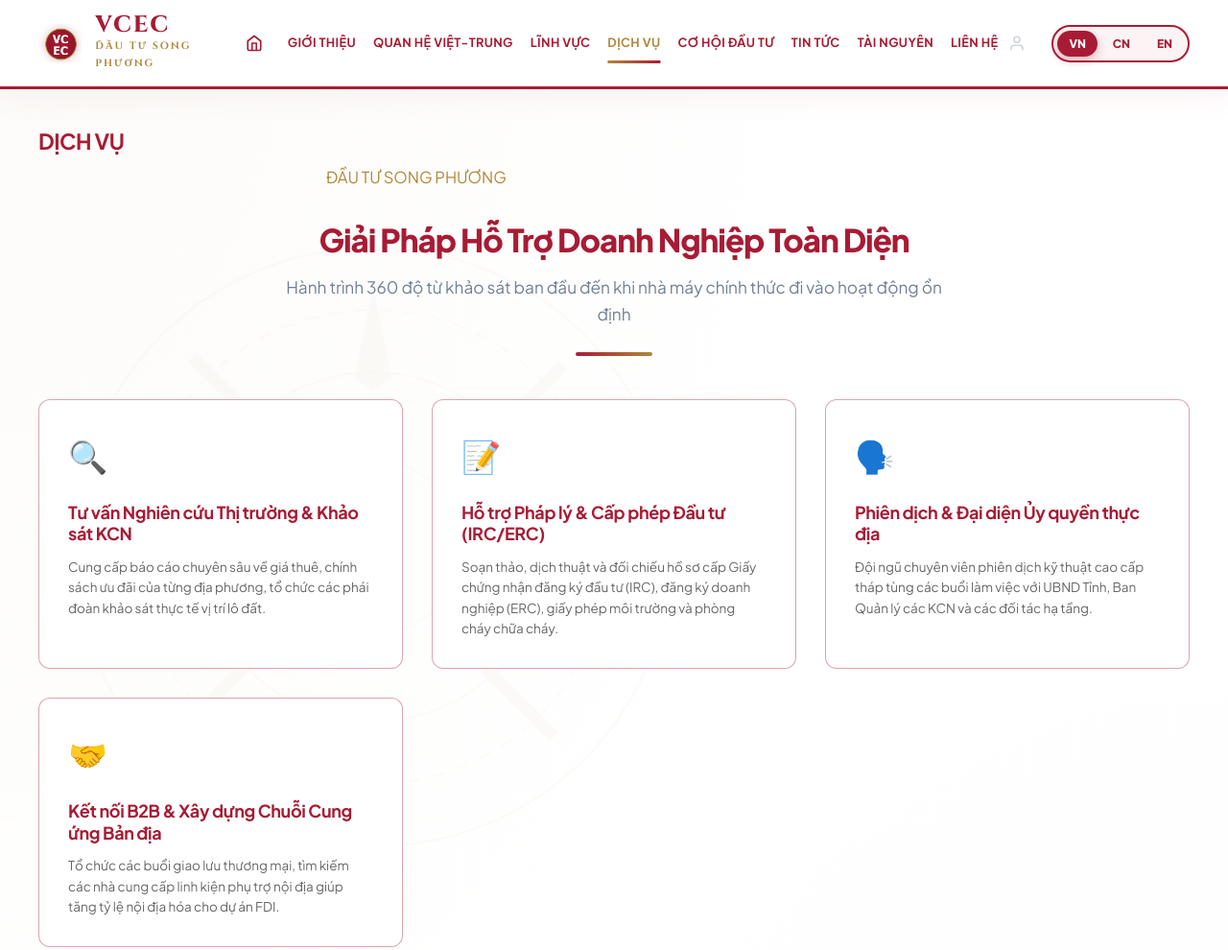
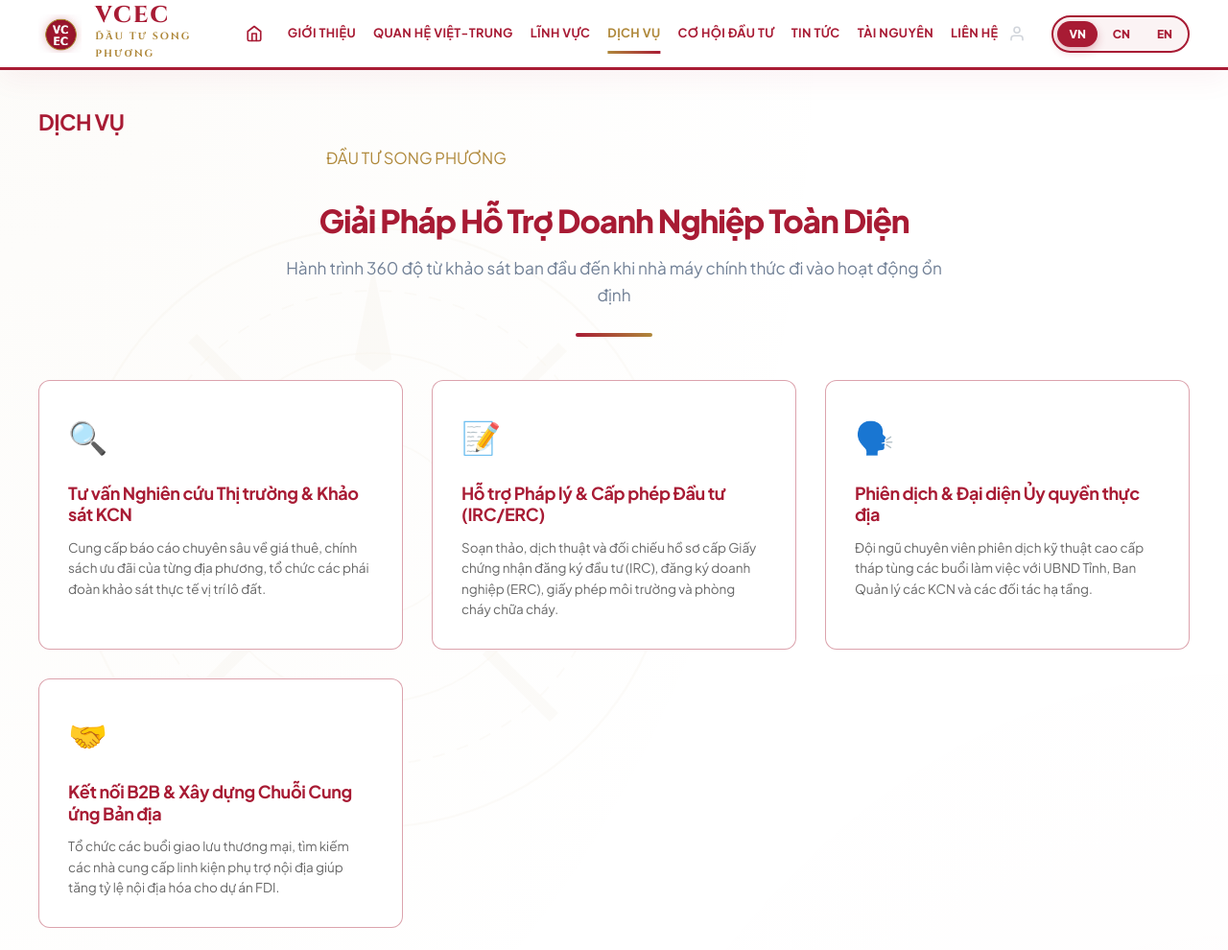
Before and after one commit to vceccommunity/VCEC, a website: page dich-vu.html in a window 1280 px wide. Shown: the top 990 px of the page at 96% size. Drawn offline with nearby package versions, Linux system fonts and the light colour scheme.

Commit message:
Optimize Header height and Sector Banner layouts

```diff
--- a/style.css
+++ b/style.css
@@ -273,7 +273,7 @@ button, input, select, textarea {
   display: flex;
   justify-content: space-between;
   align-items: center;
-  height: 90px;
+  height: 70px;
   width: 100%;
   max-width: 1750px; /* Expanded specifically for wide monitors to give links breathing room */
   margin: 0 auto;
```
Also changed, not shown: VCEC-PROGRESS.md (+1 -0 lines).
